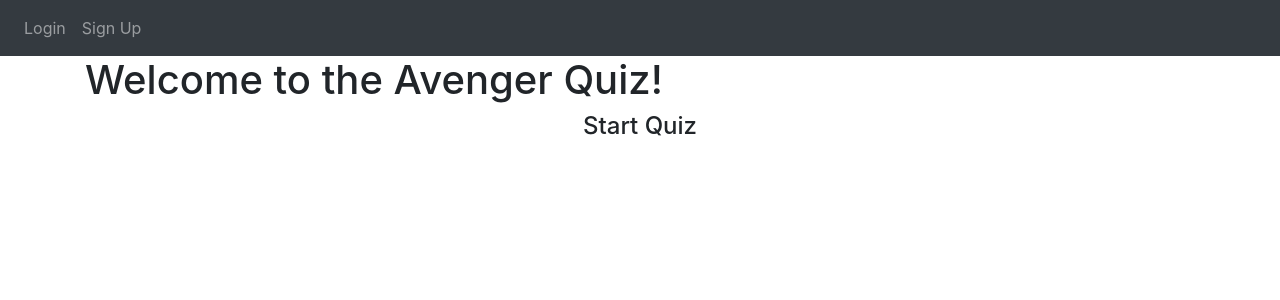
After one commit to remjos/avenger_quiz, a Flask app: template website/templates/quiz.html in a window 1280 px wide. The commit adds this page. Shown: the top 300 px of the page. Run offline with Flask 2, Linux system fonts and the light colour scheme; the template is opened without the code that fills it, so the values that code supplies are empty; some libraries are stand-ins or nearby versions.

Commit message:
added the quiz.html page, fixed the amount of avengers to be adequate and created a route for the quiz page to render with python

```diff
--- a/Main_Avenger_Quiz/avengers_list1.py
+++ b/Main_Avenger_Quiz/avengers_list1.py
@@ -1 +1 @@
-avenger_list = ['Captan America', 'Iron Man', 'Thor', 'Black Widow', 'Black Panther', 'Spiderman', 'Hulk', 'Hawkeye', "Ant-Man"]
+avenger_list = ['Captan America', 'Iron Man', 'Thor', 'Black Widow', 'Black Panther', 'Spiderman', 'Hulk', 'Hawkeye', 'Ant-Man', 'Captain Marvel', 'Blade', 'Doctor Strange', 'Ghost Rider', 'Sand Man']
--- a/website/auth.py
+++ b/website/auth.py
@@ -64,3 +64,8 @@
             return redirect(url_for('views.home'))
 
     return render_template("signup.html", user=current_user)
+
+@auth.route('/quiz', methods=['POST'])
+def quiz():
+    if request.method == 'POST':
+        return render_template("quiz.html")
--- a/website/templates/base.html
+++ b/website/templates/base.html
@@ -32,6 +32,8 @@
           {% if user.is_authenticated %}
           <a class="nav-item nav-link" id="home" href="/">Home</a>
           <a class="nav-item nav-link" id="logout" href="/logout">Logout</a>
+          <button class="start_quiz" type="button" class="button" color="#000000">Click here to Start Quiz</button>
+
           {% else %}
           <a class="nav-item nav-link" id="login" href="/login">Login</a>
           <a class="nav-item nav-link" id="signUp" href="/signup">Sign Up</a>
--- /dev/null
+++ b/website/templates/quiz.html
@@ -0,0 +1,12 @@
+{% extends "base.html" %} {% block title %} Quiz {% endblock %}
+{%block content %}
+<h1 color="#000000">Welcome to the Avenger Quiz!</h1>
+<form method="POST">
+    <h4 align="center">Start Quiz
+        <div class="form-group">
+        </div>
+    </h4>
+</form>
+
+
+{% endblock%}
```
Also changed, not shown: Main_Avenger_Quiz/which_avenger_are_you.py (+1 -32 lines), website/views.py (line endings or trailing spaces).
